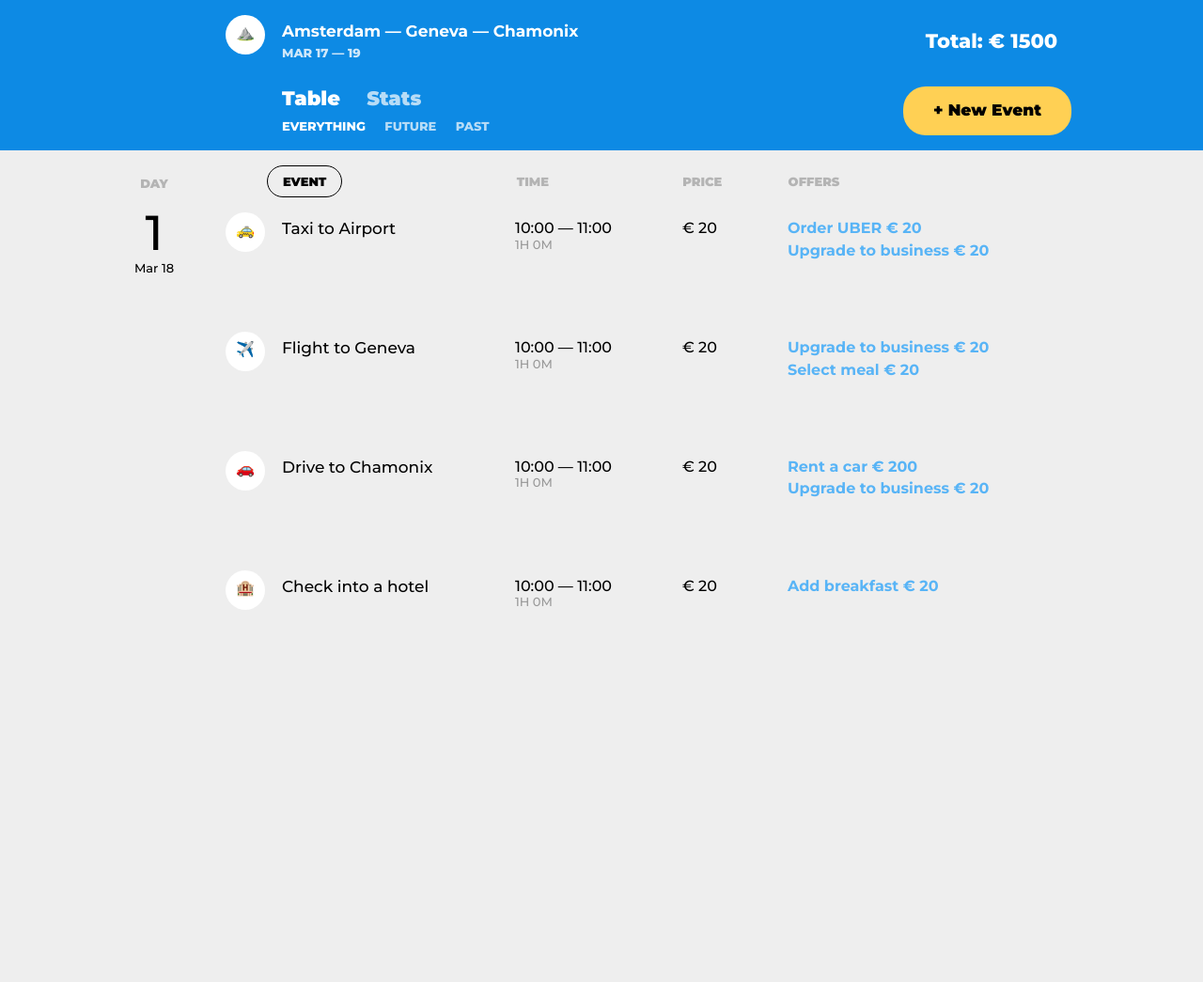
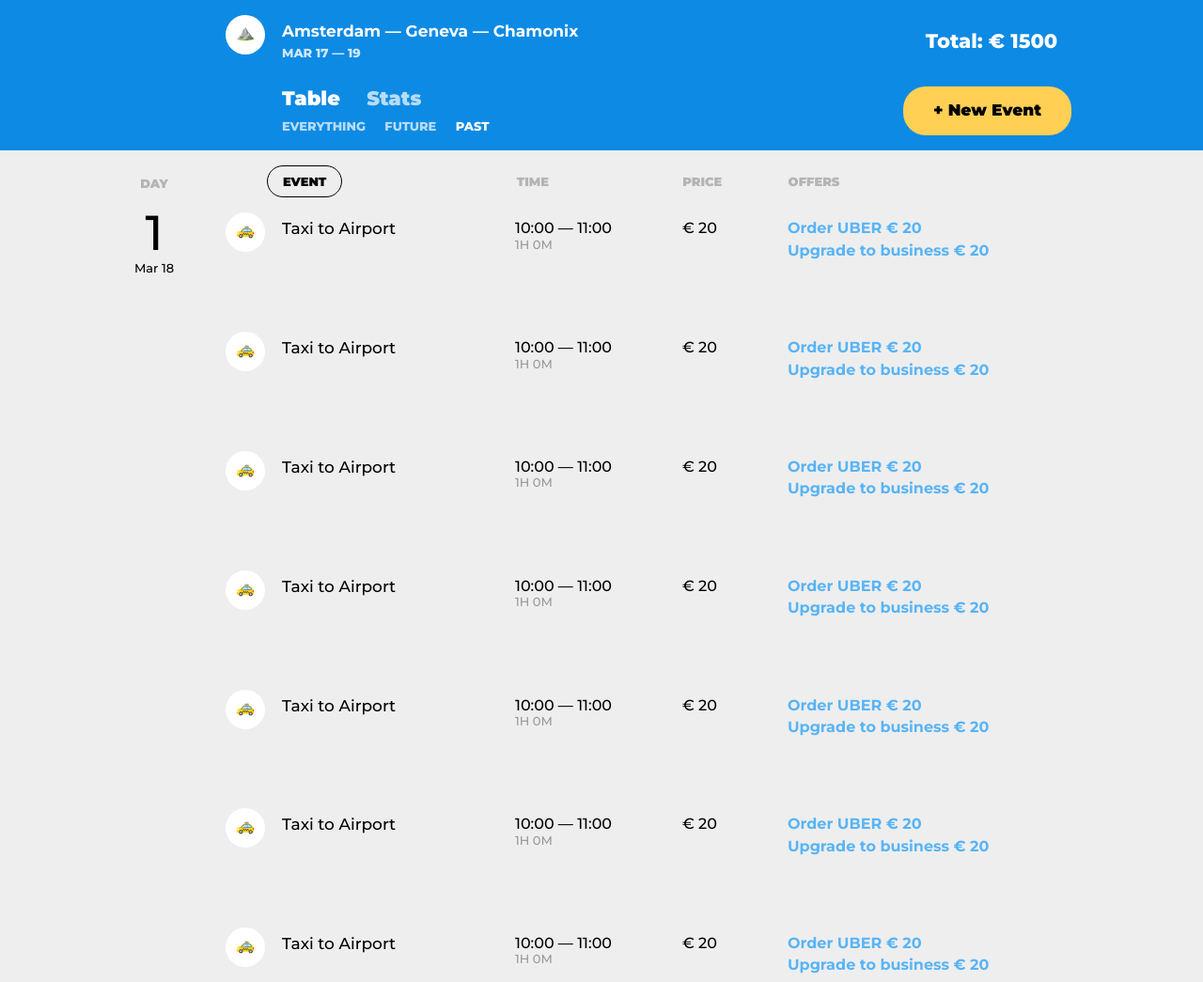
Before and after one commit to MargaritaKozyreva/460679-big-trip-8, a website built with webpack: page public/index.html in a window 1280 px wide. Shown: the whole page at 94% size. Before the commit the page ends 800 px from the top, so only its background shows below. Built offline with nearby package versions, Linux system fonts and the light colour scheme.

Commit message:
start work with personal proj

```diff
--- a/public/index.html
+++ b/public/index.html
@@ -28,14 +28,14 @@
         <a href="#stats" class="view-switch__item">Stats</a>
 
         <form class="trip-filter">
-          <input type="radio" id="filter-everything" name="filter" value="everything" checked>
+          <!-- <input type="radio" id="filter-everything" name="filter" value="everything" checked>
           <label class="trip-filter__item" for="filter-everything">Everything</label>
 
           <input type="radio" id="filter-future" name="filter" value="future">
           <label class="trip-filter__item" for="filter-future">Future</label>
 
           <input type="radio" id="filter-past"name="filter" value="past">
-          <label class="trip-filter__item" for="filter-past">Past</label>
+          <label class="trip-filter__item" for="filter-past">Past</label> -->
         </form>
       </nav>
 
--- a/src/main.js
+++ b/src/main.js
@@ -2,15 +2,16 @@ import renderEvent from './make-event.js';
 import renderFilter from './make-filter.js';
 
 const tripItems = document.querySelector(`.trip-day__items`);
-
-const events = [
-  {
+const tripFilter = document.querySelector(`.trip-filter`);
+const getRandomCount = (min, max) => Math.floor(min + Math.random() * (max + 1 - min));
+const eventCount = 7;
+const eventArray = new Array(7);
+const events = [{
   title: `Taxi to Airport`,
   icon: `🚕`,
   time: `10:00 — 11:00`,
   price: `&euro;&nbsp;20`,
-    offers: [
-      {
+  offers: [{
     offer: `Order UBER`,
     price: `&euro;&nbsp;20`
   },
@@ -20,49 +21,73 @@ const events = [
   }
   ]
 },
+//     {
+//       title: `Flight to Geneva`,
+//       icon: `✈️`,
+//       time: `10:00 — 11:00`,
+//       price: `&euro;&nbsp;20`,
+//       offers: [
+//         {
+//           offer: `Upgrade to business`,
+//           price: `&euro;&nbsp;20`
+//         },
+//         {
+//           offer: `Select meal`,
+//           price: `&euro;&nbsp;20`
+//         }
+//       ]
+//     },
+//     {
+//       title: `Drive to Chamonix`,
+//       icon: `🚗`,
+//       time: `10:00 — 11:00`,
+//       price: `&euro;&nbsp;20`,
+//       offers: [
+//         {
+//           offer: `Rent a car`,
+//           price: `&euro;&nbsp;200`
+//         },
+//         {
+//           offer: `Upgrade to business`,
+//           price: `&euro;&nbsp;20`
+//         }
+//       ]
+//     },
+//     {
+//       title: `Check into a hotel`,
+//       icon: `🏨`,
+//       time: `10:00 — 11:00`,
+//       price: `&euro;&nbsp;20`,
+//       offers: [
+//         {
+//           offer: `Add breakfast`,
+//           price: `&euro;&nbsp;20`
+//         },
+//       ]
+//     },
+];
+
+const filters = [
   {
-    title: `Flight to Geneva`,
-    icon: `✈️`,
-    time: `10:00 — 11:00`,
-    price: `&euro;&nbsp;20`,
-    offers: [
-      {
-        offer: `Upgrade to business`,
-        price: `&euro;&nbsp;20`
+    type: `radio`,
+    id: `filter-everything`,
+    name: `filter`,
+    value: `everything`,
+    isChecked: true,
   },
   {
-        offer: `Select meal`,
-        price: `&euro;&nbsp;20`
-      }
-    ]
+    type: `radio`,
+    id: `filter-future`,
+    name: `filter`,
+    value: `future`,
+    isChecked: true,
   },
   {
-    title: `Drive to Chamonix`,
-    icon: `🚗`,
-    time: `10:00 — 11:00`,
-    price: `&euro;&nbsp;20`,
-    offers: [
-      {
-        offer: `Rent a car`,
-        price: `&euro;&nbsp;200`
-      },
-      {
-        offer: `Upgrade to business`,
-        price: `&euro;&nbsp;20`
-      }
-    ]
-  },
-  {
-    title: `Check into a hotel`,
-    icon: `🏨`,
-    time: `10:00 — 11:00`,
-    price: `&euro;&nbsp;20`,
-    offers: [
-      {
-        offer: `Add breakfast`,
-        price: `&euro;&nbsp;20`
-      },
-    ]
+    type: `radio`,
+    id: `filter-past`,
+    name: `filter`,
+    value: `past`,
+    isChecked: true,
   },
 ];
 
@@ -83,14 +108,29 @@ const getDuration = function (time) {
 };
 
 const getOffers = (...offers) => {
-  let temp = ``;
-  for (let elems of offers) {
-    temp = (`<ul class="trip-point__offers">${elems.map((it) => `<li><button class="trip-point__offer">${it.offer} ${it.price}</button></li>`).join(``)}</ul>`);
-  }
+  let temp = offers.map((elem) => (`<ul class="trip-point__offers">${elem.map((i) => `<li><button class="trip-point__offer">${i.offer} ${i.price}</button></li>`).join(``)}</ul>`));
   return temp;
 };
 
 const templateEvent = events.map((event) => {
   return renderEvent(`${event.icon}`, `${event.title}`, `${event.time}`, getDuration(event.time), `${event.price}`, getOffers(event.offers));
 }).join(``);
-tripItems.insertAdjacentHTML(`beforeend`, templateEvent);
+//tripItems.insertAdjacentHTML(`beforeend`, templateEvent);
+[...eventArray].map(() => tripItems.insertAdjacentHTML(`beforeend`, templateEvent));
+
+const templateFilter = filters.map((filter) => {
+  return renderFilter(`${filter.type}`, `${filter.id}`, `${filter.name}`, `${filter.value}`, `${filter.isChecked}`);
+}).join(``);
+tripFilter.insertAdjacentHTML(`beforeend`, templateFilter);
+
+
+tripFilter.addEventListener(`click`, () => {
+  const randomCountEvents = getRandomCount(1, eventCount);
+  let eventList = ``;
+  tripItems.innerHTML = ``;
+
+  for (let i = 0; i < randomCountEvents; i++) {
+    eventList += templateEvent;
+  }
+  tripItems.insertAdjacentHTML(`beforeend`, eventList);
+});
--- a/src/make-filter.js
+++ b/src/make-filter.js
@@ -0,0 +1,6 @@
+export default (type, id, name, value, isChecked = false) => {
+  return `
+  <input type=${type} id=${id} name=${name} value=${value} ${isChecked ? `checked` : ``}>
+  <label class="trip-filter__item" for=${id}>${value.toUpperCase()}</label>
+  `;
+};
--- a/webpack.config.js
+++ b/webpack.config.js
@@ -7,5 +7,11 @@ module.exports = {
     filename: `bundle.js`,
     path: path.join(__dirname, `public`)
   },
-  devtool: `source-map`
+  devtool: `source-map`,
+  devServer: {
+    contentBase: path.join(__dirname, `public`),
+    publicPath: 'http://localhost:8080/',
+    hot: true,
+    compress: true
+  }
 };
```
Also changed, not shown: package.json (+5 -3 lines), 1 other file. Lines whose indentation alone changed are shown as unchanged.
